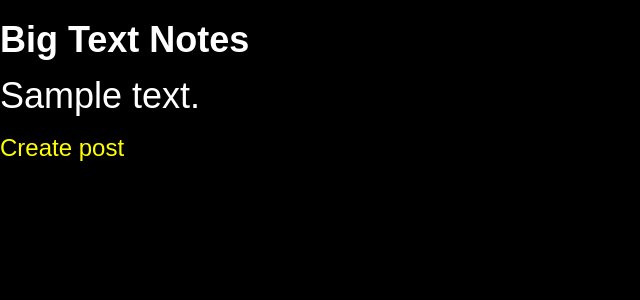
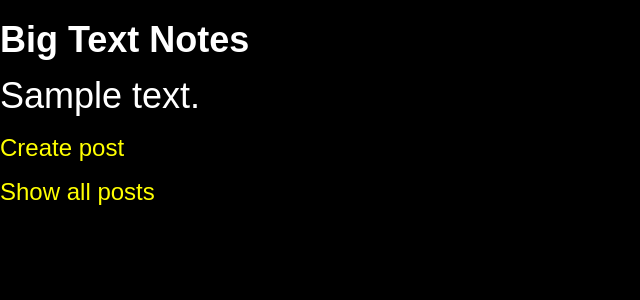
Before and after one commit to 5hwb/BigTextNotes, a Django app: page / in a window 1280 px wide. Shown: the top 300 px of the page, without its empty margins (0-640 px from the left). Run offline with Django 3.2, Linux system fonts and the light colour scheme; tables that the repository leaves empty hold one stand-in row (values such as "Sample post"); some libraries are stand-ins or nearby versions.

Commit message:
Add page showing all posts at once

```diff
--- a/Board/templates/home.html
+++ b/Board/templates/home.html
@@ -40,6 +40,7 @@
 
 
     <a href="{% url 'add_post' %}"><p style="font-size: 24px; color: yellow">Create post</p></a>
+    <a href="{% url 'show_all_posts' %}"><p style="font-size: 24px; color: yellow">Show all posts</p></a>
 </div>
 
 
--- a/Board/urls.py
+++ b/Board/urls.py
@@ -7,4 +7,5 @@ urlpatterns = [
     path('upd', board_views.update_posts, name='update_posts'),
     path('add_post', board_views.add_post, name='add_post'),
     path('edit_post/<int:post_pk>', board_views.edit_post, name='edit_post'),
+    path('show_all_posts', board_views.show_all_posts, name='show_all_posts'),
 ]
--- a/Board/views.py
+++ b/Board/views.py
@@ -76,3 +76,11 @@ def edit_post(request, post_pk):
             'existing_post': existing_post,
         }
         return render(request, 'edit_post.html', context)
+
+def show_all_posts(request):
+    post_list = Post.objects.all()
+    context = {
+        'title': "Big Text Notes by 5hwb",
+        'post_list': post_list,
+    }
+    return render(request, 'show_all_posts.html', context)
```
Also changed, not shown: Board/templates/show_all_posts.html (added, +10 -0 lines).
